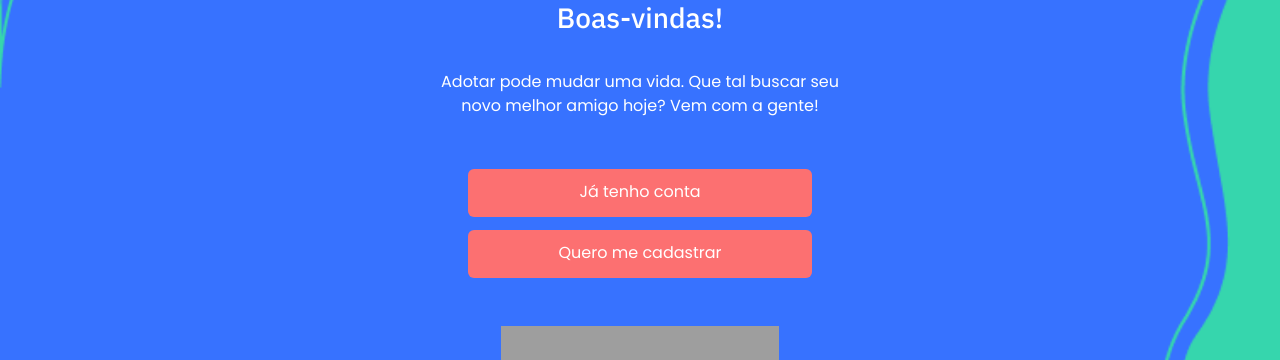
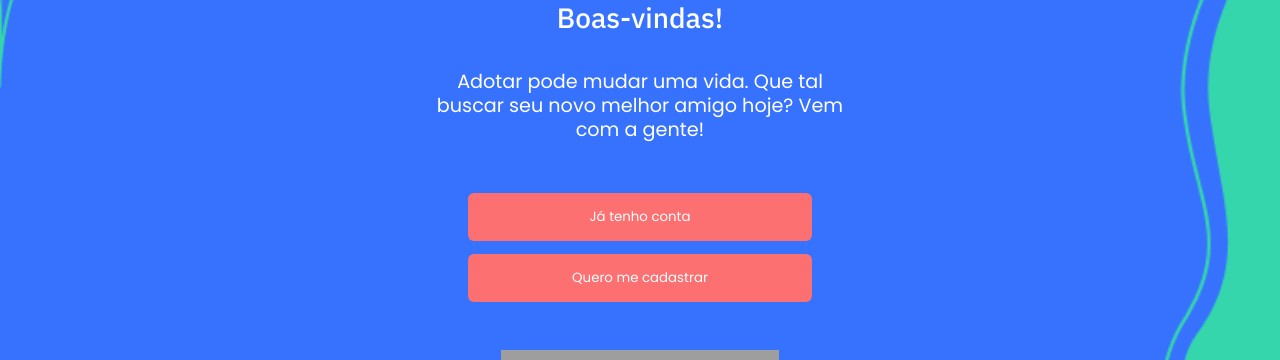
Before and after one commit to fabiogardin/AluraChallenge, a React (Create React App) app: page / in a window 1280 px wide. Shown: the part 346-706 px from the top of the page. Built offline with nearby package versions, Linux system fonts and the light colour scheme; grey boxes are pictures that could not be loaded.

Commit message:
Correção de bugs quanto aos erros de cadastro e login. Correção dos buttons das páginas.

```diff
--- a/src/Pages/Cadastro/index.js
+++ b/src/Pages/Cadastro/index.js
@@ -20,6 +20,7 @@ import {
     InputDiv,
     LabelInput,
     Input,
+    Error,
     Botoes,
     Botao,
     Rodape,
@@ -37,7 +38,8 @@ export default function Cadastro(){
     const [senhaC, setSenhaC] = useState("");
     const [error, setError] = useState("");
 
-    const handleCadastro = () => {
+    const handleCadastro = (e) => {
+        e.preventDefault();
         if(!name | !email | !senha | !senhaC){
             setError("Preencha todos os campos");
             return;
@@ -122,7 +124,7 @@ export default function Cadastro(){
                     />
                     <IconOlho><BiHide style={{ fontSize: '25px', color:'#999999' }} /></IconOlho>
                 </InputDiv>
-                <label>{error}</label>
+                <Error>{error}</Error>
                 <Botoes>
                     <Botao Text='Cadastrar' type='submit'>Cadastrar</Botao>
                 </Botoes>
--- a/src/Pages/Cadastro/styles.js
+++ b/src/Pages/Cadastro/styles.js
@@ -193,6 +193,13 @@ export const IconOlho = styled.i`
     }
 `;
 
+export const Error = styled.p`
+    line-height: 24px;
+    text-align: center;
+    color: #FC7071;
+    margin-bottom: 30px;
+`;
+
 export const Botoes = styled.div`
     display: flex;
     flex-direction: column;
@@ -206,6 +213,7 @@ export const Botao = styled.button`
     left: 90px;
     margin-top: 5px;
     margin-bottom: 8px;
+    border: none;
 
     background: #FC7071;
     border-radius: 6px;
--- a/src/Pages/Inicial/index.js
+++ b/src/Pages/Inicial/index.js
@@ -1,3 +1,4 @@
+import { useNavigate } from 'react-router-dom';
 import Logobranco from '../../assets/Logobranco.png';
 import formaCabecalho from '../../assets/formaCabecalho.png';
 import pets from '../../assets/pets.png';
@@ -21,6 +22,8 @@ import {
  } from './styles';
 
 export default function Inicial(){
+
+    const navigate = useNavigate();
     return (
         <Cabecalho>
             <FormaBody src={formaBody} />
@@ -36,8 +39,8 @@ export default function Inicial(){
                 </Paragrafo>
             </Body>
             <Botoes>
-                <Botao href='/login' >Já tenho conta</Botao>
-                <Botao href='/cadastro' >Quero me cadastrar</Botao>
+                <form action='/login'><Botao type='submit' >Já tenho conta</Botao></form>
+                <form action='/cadastro'><Botao type='submit'>Quero me cadastrar</Botao></form>
             </Botoes>
             <ImagemPet>
                 <Pets src={pets} alt='Imagem de dois pets' />
--- a/src/Pages/Inicial/styles.js
+++ b/src/Pages/Inicial/styles.js
@@ -141,7 +141,7 @@ export const Botoes = styled.div`
     }
 `;
 
-export const Botao = styled.a`
+export const Botao = styled.button`
     width: 180px;
     height: 45px;
     left: 90px;
@@ -152,9 +152,7 @@ export const Botao = styled.a`
     border-radius: 6px;
     color: #FFFFFF;
     text-align: center;
-    padding-top: 10px;
-
-    text-decoration: none;
+    border: none;
 
     :hover{
         background-color: #FF9D9E;
--- a/src/Pages/Login/index.js
+++ b/src/Pages/Login/index.js
@@ -21,6 +21,7 @@ import {
     LabelInput,
     Input,
     BotaoSenha,
+    Error,
     Botoes,
     Botao,
     Rodape,
@@ -38,7 +39,8 @@ export default function Login(){
     const [error, setError] = useState("");
 
 
-    const handleSubmit = () => {
+    const handleSubmit = (e) => {
+        e.preventDefault();
         if(!email | !password){
             setError("Preencha todos os campos");
             return;
@@ -76,7 +78,7 @@ export default function Login(){
                         name="email"
                         value={email}
                         onChange={(e) => [setEmail(e.target.value), setError("")]}
-                        placeholder='Escolha seu melhor email'
+                        placeholder='Digite seu email'
                         required
                     />
                 </InputDiv>
@@ -94,7 +96,7 @@ export default function Login(){
                     />
                     <IconOlho><BiHide style={{ fontSize: '25px' }} color='#999999' /></IconOlho>
                 </InputDiv>
-                <label>{error}</label>
+                <Error>{error}</Error>
                 <BotaoSenha href='#'>Esqueci minha senha.</BotaoSenha>
                 <Botoes>
                     <Botao Text="Entrar" type="Submit">Entrar</Botao>
--- a/src/Pages/Login/styles.js
+++ b/src/Pages/Login/styles.js
@@ -210,6 +210,7 @@ export const Botao = styled.button`
     left: 90px;
     margin-top: 5px;
     margin-bottom: 8px;
+    border: none;
 
     background: #FC7071;
     border-radius: 6px;
@@ -243,6 +244,13 @@ export const BotaoSenha = styled.a`
     }
 `;
 
+export const Error = styled.p`
+    line-height: 24px;
+    text-align: center;
+    color: #FC7071;
+    margin-bottom: 30px;
+`;
+
 export const Rodape = styled.footer`
     position: relative;
     width: 100%;
--- a/src/Pages/Mensagem/index.js
+++ b/src/Pages/Mensagem/index.js
@@ -46,9 +46,7 @@ export default function Mensagem(){
                     <TextArea type="text" id="mensagem" rows="7" placeholder='Escreva sua mensagem' required />
                 </InputDiv>
                 <Botoes>
-                    <Botao href="#">
-                        Enviar
-                    </Botao>
+                    <form action='/home'><Botao type='submit'>Enviar</Botao></form>
                 </Botoes>
             </AllInput>
             <Rodape>
--- a/src/Pages/Mensagem/styles.js
+++ b/src/Pages/Mensagem/styles.js
@@ -173,20 +173,18 @@ export const Botoes = styled.div`
     }
 `;
 
-export const Botao = styled.a`
+export const Botao = styled.button`
     width: 148px;
     height: 45px;
     left: 90px;
     margin-top: 5px;
     margin-bottom: 8px;
+    border: none;
 
     background: #FC7071;
     border-radius: 6px;
     color: #FFFFFF;
     text-align: center;
-    padding-top: 10px;
-
-    text-decoration: none;
 
     :hover{
         background-color: #FF9D9E;
--- a/src/Pages/Perfil/index.js
+++ b/src/Pages/Perfil/index.js
@@ -57,9 +57,7 @@ export default function Mensagem(){
                     <TextArea type="text" id="sobre" rows="7" placeholder='Escreva sua mensagem' required />
                 </InputDiv>
                 <Botoes>
-                    <Botao href="#">
-                        Salvar
-                    </Botao>
+                    <form action='/perfil'><Botao type='submit'>Salvar</Botao></form>
                 </Botoes>
             </AllInput>
             <Rodape>
--- a/src/Pages/Perfil/styles.js
+++ b/src/Pages/Perfil/styles.js
@@ -233,20 +233,18 @@ export const Botoes = styled.div`
     margin-bottom: 32px;
 `;
 
-export const Botao = styled.a`
+export const Botao = styled.button`
     width: 148px;
     height: 45px;
     left: 90px;
     margin-top: 5px;
     margin-bottom: 8px;
+    border: none;
 
     background: #FC7071;
     border-radius: 6px;
     color: #FFFFFF;
     text-align: center;
-    padding-top: 10px;
-
-    text-decoration: none;
 
     :hover{
         background-color: #FF9D9E;
--- a/src/globalStyle.js
+++ b/src/globalStyle.js
@@ -11,10 +11,10 @@ export default createGlobalStyle `
     font-style: normal;
 }
 :root{
-    font-size: 16px;
+    font-size: 1rem;
 
     @media (min-width: 768px){
-        font-size: 16px;
+        font-size: 1.2rem;
     }
 }
 
```
